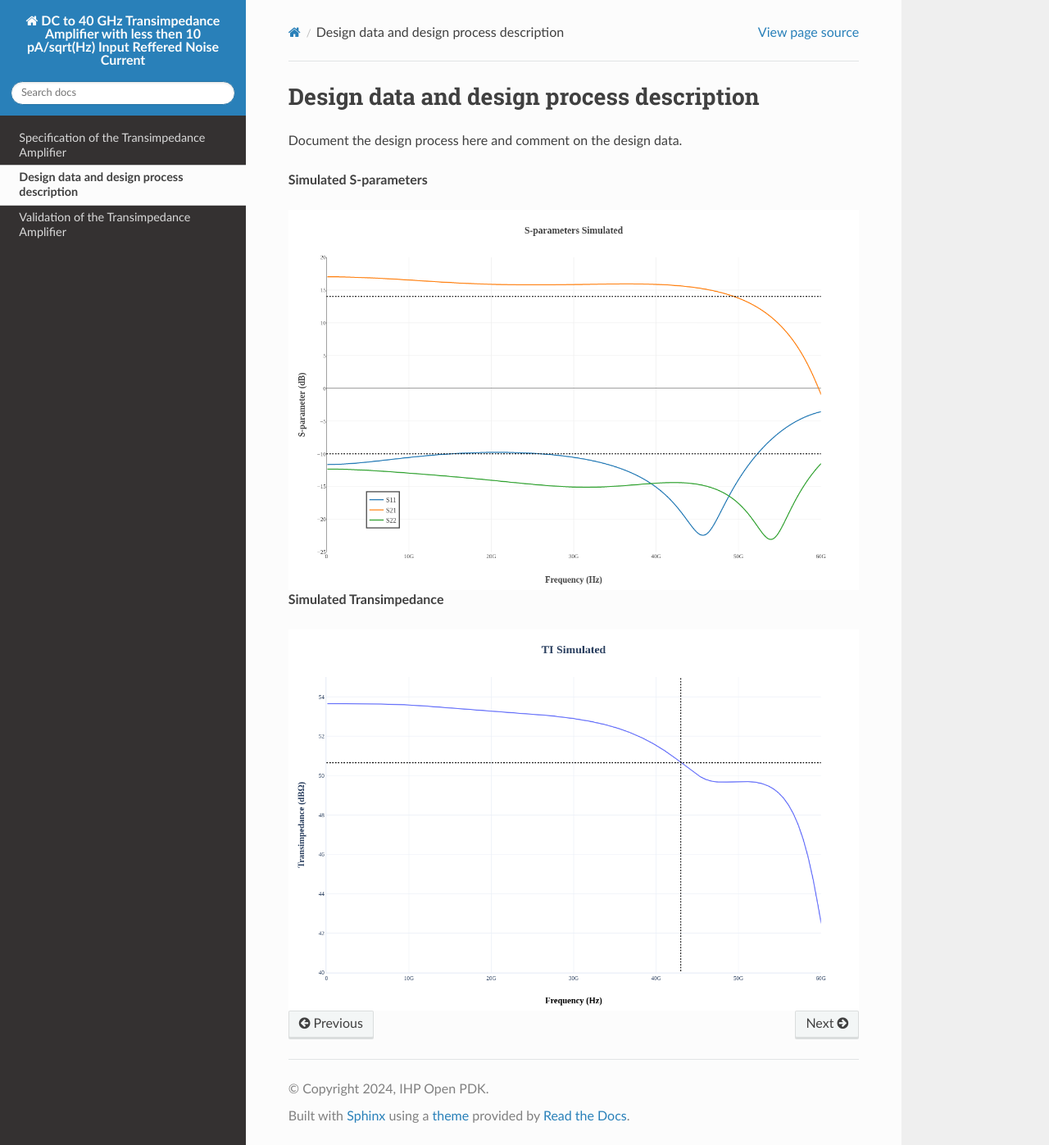
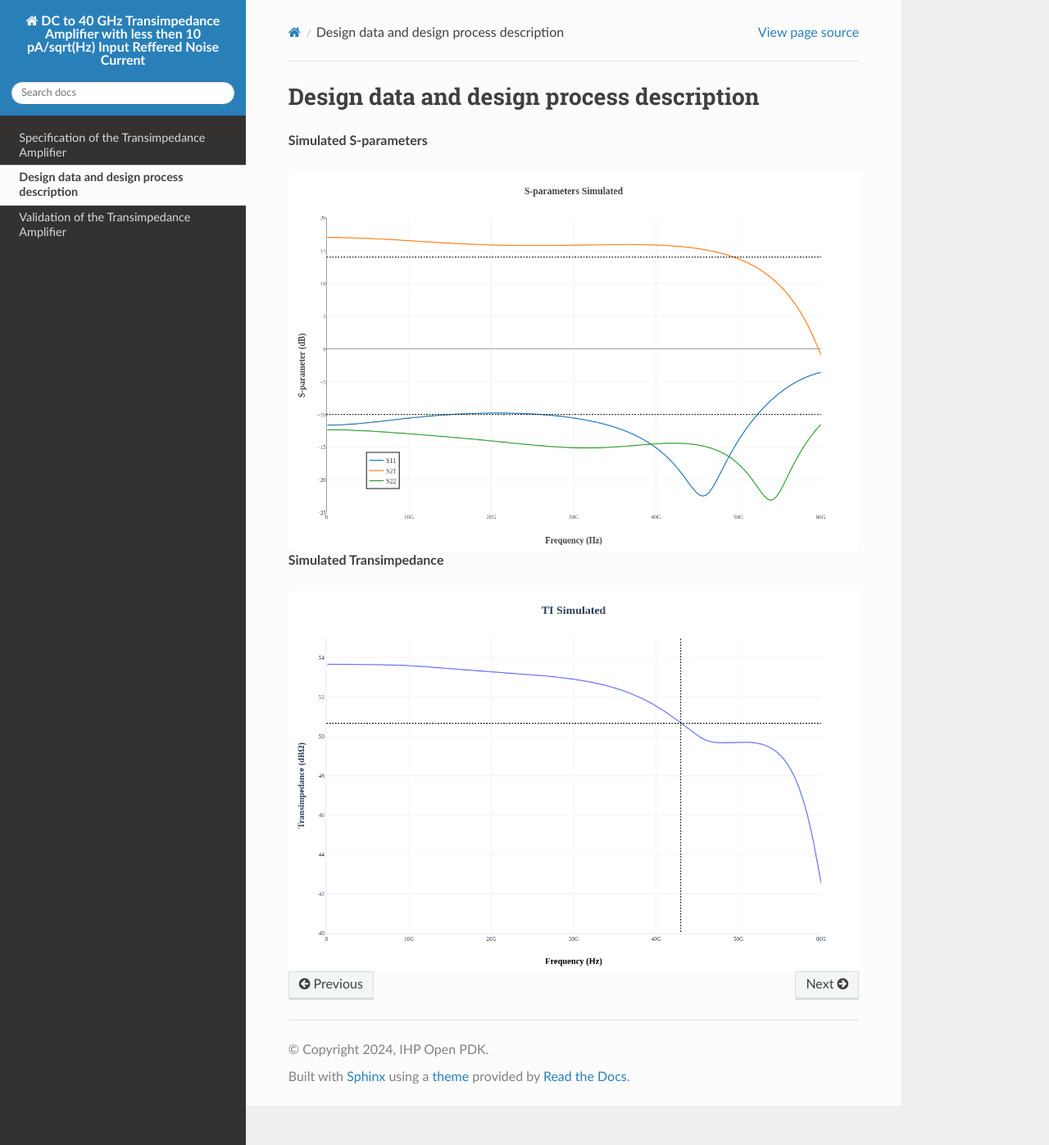
Before and after one commit to IHP-GmbH/TO_Apr2025, a Sphinx documentation site: the page built from DC_to_40_GHz_TIA/doc/source/designdata.rst, in a window 1280 px wide and 1397 px high. Shown: the whole window at 82% size. Built offline with Sphinx 7.4.7 and the Read the Docs theme 3.1.0, drawn with Linux system fonts in a browser that asks for light colours.

Commit message:
Doc update

```diff
--- a/DC_to_40_GHz_TIA/doc/source/designdata.rst
+++ b/DC_to_40_GHz_TIA/doc/source/designdata.rst
@@ -1,8 +1,6 @@
 Design data and design process description
 ############################################
 
-
-Document the design process here and comment on the design data.
 
 **Simulated S-parameters**
 
```
